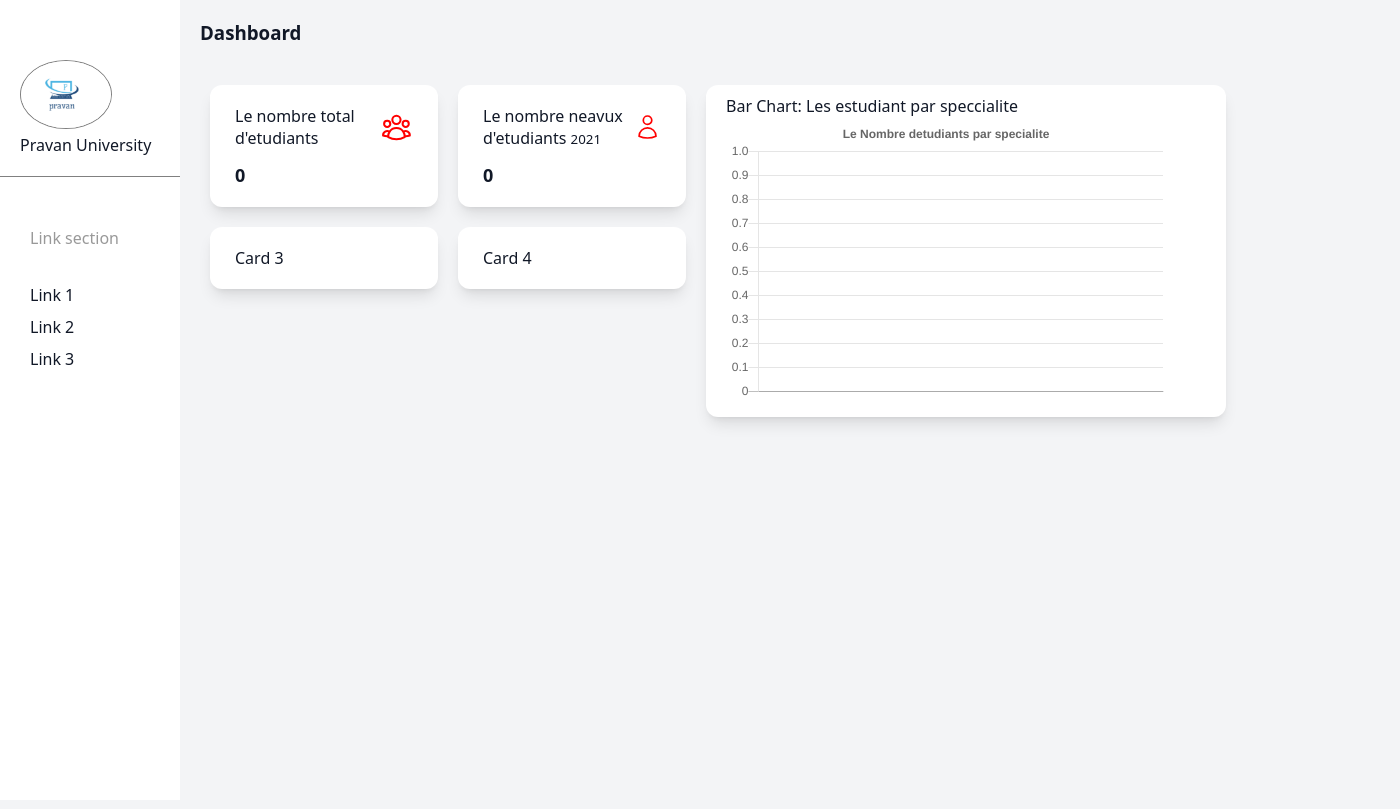
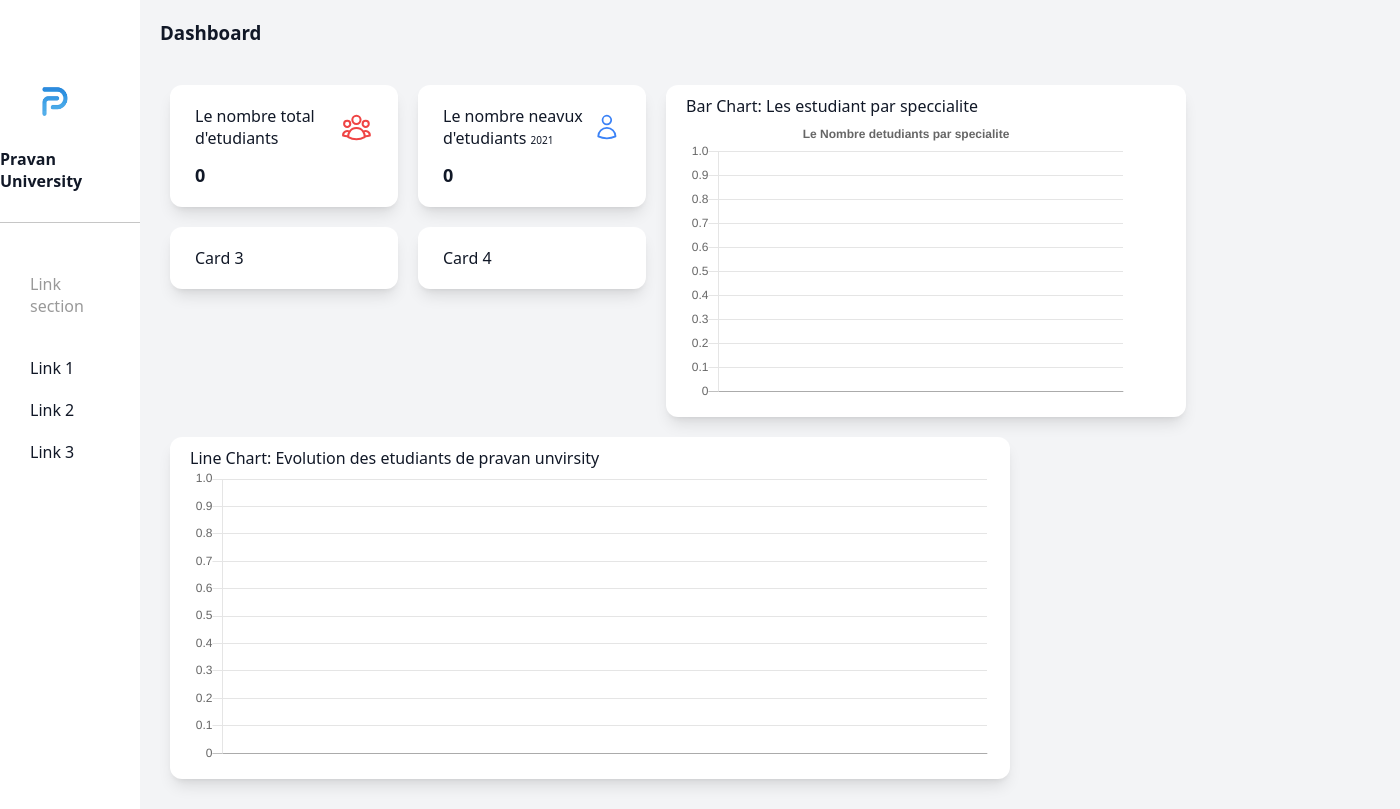
Before and after one commit to Ryan7AIT/miniProjet2, a Flask app: page / in a window 1400 px wide; the page is wider, and only the part inside the window is pictured. Before the commit the page ends 424 px from the top of that part, so only its background shows below. Run offline with Flask 2, Linux system fonts and the light colour scheme; data that the repository does not hold is empty; some libraries are stand-ins or nearby versions.

Commit message:
add line chart

```diff
--- a/app.py
+++ b/app.py
@@ -219,6 +219,37 @@
 	return jsonify(json_data)
 
 
+# the evolution of number of students by major
+
+@app.route('/api/data7')
+def doGetData7():
+
+	data = {"years":[], "datasets":[]}
+
+	conn = mysql.connect()
+	cursor =conn.cursor()
+	cursor.execute("select DISTINCT annee from resultats")
+
+	years_tuple = cursor.fetchall()
+	years_list =  [item[0] for item in years_tuple]
+	data["years"]=years_list
+
+	cursor.execute("SELECT DISTINCT specialite FROM resultats")
+
+	region_tuple = cursor.fetchall()
+	region_list =  [item[0] for item in region_tuple]
+
+	for region in region_list:
+		cursor.execute("select count(*) as number, annee  from resultats where specialite= '"+region+"' group by annee ")
+		population_tuple = cursor.fetchall()
+		population_list =  [item[0] for item in population_tuple]
+		data["datasets"].append({"label":region, "data":population_list})
+
+	data_JSON = json.dumps(data)
+	return data_JSON
+
+
+
 
 if __name__ == '__main__':
 	app.run(debug=True, port=5000)
--- a/static/script.js
+++ b/static/script.js
@@ -83,6 +83,20 @@
 		}
 	};
 	httpRequest6.send();
+
+	// get the percentage of growin student per major (2019,2020,2021)
+
+	httpRequest7 = new XMLHttpRequest();
+	httpRequest7.open('GET', '/api/data7');
+	httpRequest7.onreadystatechange = function () {
+		if (httpRequest7.readyState === 4 && httpRequest7.status === 200) {
+
+            jsonData7 = JSON.parse(httpRequest7.response);
+			update_Lines1(jsonData7)
+
+		}
+	};
+	httpRequest7.send();
 
 
 }
@@ -214,8 +228,8 @@
 		  labels: labels,
 		  datasets: [
 			{
-			  label: "Population (millions)",
-			  backgroundColor: ["#3e95cd", "#8e5ea2","#3cba9f","#e8c3b9","#c45850"],
+			  label: "Nombre d'etudiants",
+			  backgroundColor: ["#3e95cd", "#8e5ea2","#3cba9f","#e8c3b9","#c45850", "#EADDCA", "#000000"],
 			  data: data
 			}
 		  ]
@@ -231,3 +245,37 @@
 		}
 	});
 }
+
+
+function update_Lines1(jsonData){
+	console.log(jsonData);
+	var labels = jsonData.years;
+
+	for(d of jsonData.datasets){
+		d.fill = false;
+		d.borderColor = '#'+Math.floor(Math.random()*16777215).toString(16);
+		d.borderWidth=2;
+		d.radius=1;
+	}
+
+	var data = jsonData.datasets;
+
+	new Chart(document.getElementById("line-chart"), {
+		type: 'line',
+		data: {
+			labels: labels,
+			datasets: data
+		},
+		options: {
+			responsive: false,
+			maintainAspectRatio: true,
+			title: {
+				display: false,
+				text: 'le nombre destudiant'
+			},
+			legend:{
+				position:'top'
+			}
+		}
+	});
+}
--- a/static/style.css
+++ b/static/style.css
@@ -34,18 +34,21 @@
 }
 
 .logo {
-	padding: 60px 20px 20px 20px;
+	/* padding: 60px 20px 20px 20px; */
+	padding-top: 60px;
+	padding-bottom: 30px;
 	margin: auto;
 	width: 140px;
-	border-bottom: 1px solid gray;
+	border-bottom: 1px solid rgb(198, 198, 198);
+	font-weight: bold;
 
 }
 
 
 .logo img {
-	width: 90px;
+	width: 110px;
 	border-radius: 50%;
-	border: 1px solid gray;
+	/* border: 1px solid gray; */
 
 }
 
@@ -72,7 +75,8 @@
 
 
 .links .link p {
-	padding: 0px 30px;
+	padding: 5px 30px;
+
 }
 
 
@@ -127,7 +131,18 @@
 
 .head .cards .card .chead svg {
 	width: 47px;
-	color: red;
+}
+
+.head .cards  #c1 svg {
+	color: rgb(239 68 68);;
+}
+
+.head .cards  #c2 svg {
+	color: rgb(59 130 246);
+}
+
+.head .cards  #c2 span {
+	font-size: x-small;
 }
 
 .head .cards .fline {
@@ -154,3 +169,19 @@
 	box-shadow: 0 10px 15px -3px rgb(0 0 0 / 0.1), 0 4px 6px -4px rgb(0 0 0 / 0.1);
 
 }
+
+/* begin body */
+
+.body .graphes{
+	width: 60%;
+}
+
+.body .graphes .graphe {
+	background-color: white;
+	width: 800px;
+	padding: 10px 20px;
+	margin: 10px ;
+	border-radius: 12px;
+	box-shadow: 0 10px 15px -3px rgb(0 0 0 / 0.1), 0 4px 6px -4px rgb(0 0 0 / 0.1);
+
+}
--- a/templates/index.html
+++ b/templates/index.html
@@ -9,7 +9,7 @@
 		<div class="container  justify-start">
 			<div class="sidebar w-96 bg-white ">
 				<div class="logo">
-					<img src="../static/img/logo.png" alt="">
+					<img src="../static/img/logo1.png" alt="">
 					<br>
 					Pravan University
 				</div>
@@ -84,6 +84,21 @@
 									<canvas id="bar-chart" height="290" width="440"></canvas>
 								</div>
 							</div>
+
+
+						</div>
+					</div>
+
+					<div class="body">
+						<div class="graphes">
+							<div class="graphe">
+								<div class="card-header">
+									<p>Line Chart: Evolution des etudiants de pravan unvirsity</p>
+								</div>
+								<div class="card-content" >
+									<canvas id="line-chart" height="300" width="800"></canvas>
+								</div>
+							</div>
 						</div>
 					</div>
 				</main>
```
Also changed, not shown: static/img/logo1.png (added).
